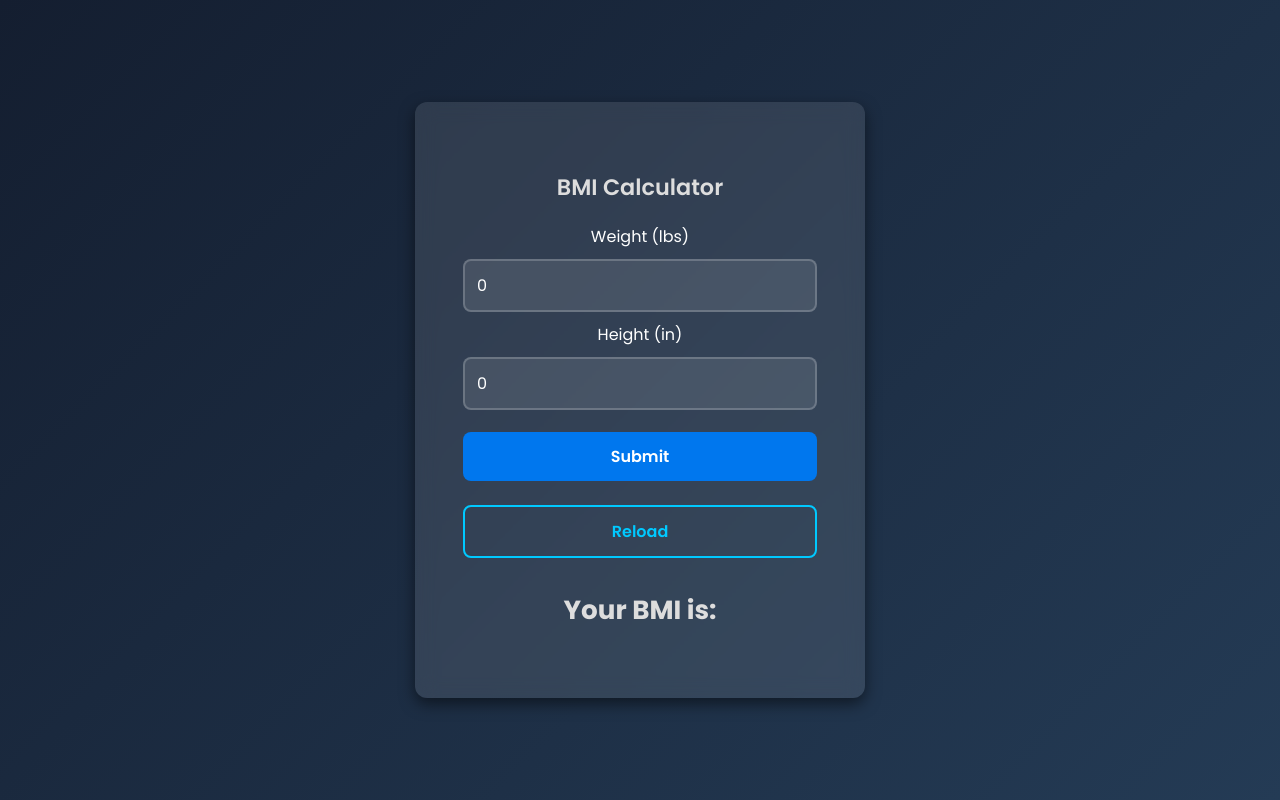
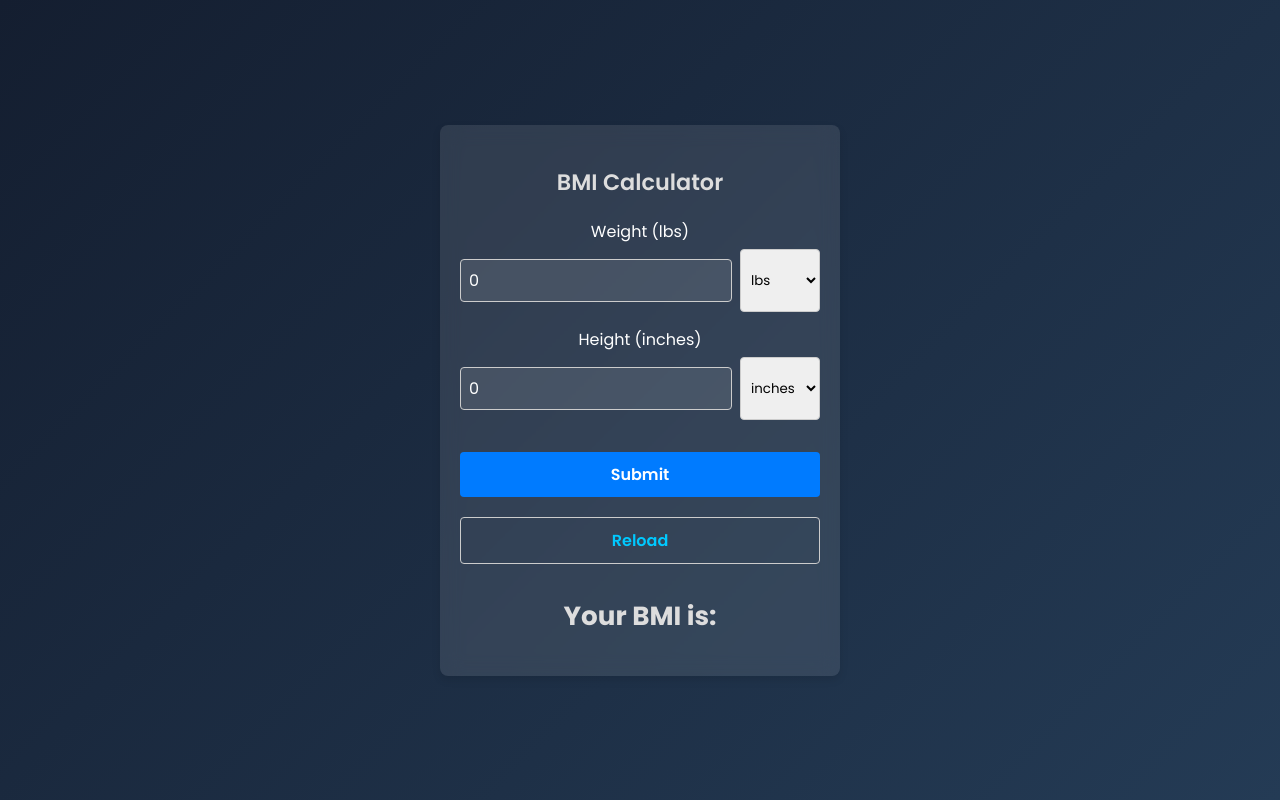
Before and after one commit to iiitl/bmi_calculator, a React (Create React App) app: page / in a window 1280 px wide. Built offline with nearby package versions, Linux system fonts and the light colour scheme.

Commit message:
Accept User Input In any Unit

```diff
--- a/src/App.js
+++ b/src/App.js
@@ -1,67 +1,107 @@
 import './App.css';
-import './index.css'
-import React, {useState} from 'react'
+import './index.css';
+import React, { useState } from 'react';
 
 function App() {
-  // state
-  const [weight, setWeight] = useState(0)
-  const [height, setHeight] = useState(0)
-  const [bmi, setBmi] = useState('')
-  const [message, setMessage] = useState('')
+  const [weight, setWeight] = useState(0);
+  const [height, setHeight] = useState(0);
+  const [bmi, setBmi] = useState('');
+  const [message, setMessage] = useState('');
+  const [weightUnit, setWeightUnit] = useState('lbs');
+  const [heightUnit, setHeightUnit] = useState('inches');
 
   let calcBmi = (event) => {
-    event.preventDefault()
-    console.log(event);
+    event.preventDefault();
 
     if (weight === 0 || height === 0) {
-      alert('Please enter a valid weight and height')
+      alert('Please enter a valid weight and height');
+      return;
+    }
+
+    let calculatedWeight = weight;
+    let calculatedHeight = height;
+
+    if (weightUnit === 'kg') {
+      calculatedWeight = weight * 2.20462;
+    }
+
+    if (heightUnit === 'cm') {
+      calculatedHeight = height * 0.393701;
+    } else if (heightUnit === 'metre') {
+      calculatedHeight = height * 39.3701;
+    }
+
+    let bmiValue = (calculatedWeight / (calculatedHeight * calculatedHeight)) * 703;
+    setBmi(bmiValue.toFixed(1));
+
+    if (bmiValue < 18.5) {
+      setMessage('You are underweight');
+    } else if (bmiValue >= 18.5 && bmiValue < 25) {
+      setMessage('You have healthy weight');
+    } else if (bmiValue >= 25 && bmiValue < 30) {
+      setMessage('You are overweight');
     } else {
-      let bmi = (weight / (height * height) * 703)
-      setBmi(bmi.toFixed(1))
-
-
-        if (bmi < 18.5) {
-          setMessage('You are underweight')
-        }  else if (bmi >= 18.5 && bmi < 25) {
-          setMessage('You have healthy weight')
-        } else if (bmi>=25 && bmi <30) {
-          setMessage('You are overweight')
-        }else{
-          setMessage('You are obese')
-        }
-
+      setMessage('You are obese');
     }
-  }
+  };
 
   let reload = () => {
-    window.location.reload()
-  }
-
+    window.location.reload();
+  };
 
   return (
     <div className="app">
-    <div className='container'>
-      <h2 className='center'>BMI Calculator</h2>
+      <div className="container" style={{ maxWidth: '400px', margin: '50px auto', padding: '20px', borderRadius: '8px', boxShadow: '0 4px 8px rgba(0, 0, 0, 0.1)' }}>
+        <h2 className="center" style={{ marginBottom: '20px' }}>BMI Calculator</h2>
         <form onSubmit={calcBmi}>
-          <div>
-            <label>Weight (lbs)</label>
-            <input type="text" placeholder='Enter Weight in lbs' value={weight} onChange={(e) => setWeight(e.target.value)} />
+          <div style={{ marginBottom: '15px' }}>
+            <label style={{ display: 'block', marginBottom: '5px' }}>Weight ({weightUnit})</label>
+            <div style={{ display: 'flex' }}>
+              <input
+                type="number"
+                placeholder={`Enter Weight in ${weightUnit}`}
+                value={weight}
+                onChange={(e) => setWeight(parseFloat(e.target.value))}
+                style={{ flex: 1, padding: '8px', marginRight: '8px', border: '1px solid #ccc', borderRadius: '4px' }}
+              />
+              <select value={weightUnit} onChange={(e) => setWeightUnit(e.target.value)} style={{ padding: '8px 6px', border: '1px solid #ccc', borderRadius: '4px', width: '80px' }}>
+                <option value="lbs">lbs</option>
+                <option value="kg">kg</option>
+              </select>
+            </div>
+          </div>
+          <div style={{ marginBottom: '20px' }}>
+            <label style={{ display: 'block', marginBottom: '5px' }}>Height ({heightUnit})</label>
+            <div style={{ display: 'flex' }}>
+              <input
+                type="number"
+                placeholder={`Enter height in ${heightUnit}`}
+                value={height}
+                onChange={(event) => setHeight(parseFloat(event.target.value))}
+                style={{ flex: 1, padding: '8px', marginRight: '8px', border: '1px solid #ccc', borderRadius: '4px' }}
+              />
+              <select value={heightUnit} onChange={(e) => setHeightUnit(e.target.value)} style={{ padding: '8px 6px', border: '1px solid #ccc', borderRadius: '4px', width: '80px' }}>
+                <option value="inches">inches</option>
+                <option value="cm">cm</option>
+                <option value="metre">metre</option>
+              </select>
+            </div>
           </div>
           <div>
-            <label>Height (in)</label>
-            <input type="text" placeholder='Enter height in inches' value={height} onChange={(event) => setHeight(event.target.value)} />
+            <button className="btn" type="submit" style={{ width: '100%', padding: '10px', backgroundColor: '#007bff', color: 'white', border: 'none', borderRadius: '4px', cursor: 'pointer', marginBottom: '8px' }}>
+              Submit
+            </button>
+            <button className="btn btn-outline" onClick={reload} type="button" style={{ width: '100%', padding: '10px', border: '1px solid #ccc', borderRadius: '4px', cursor: 'pointer' }}>
+              Reload
+            </button>
           </div>
-          <div>
-            <button className='btn' type='submit'>Submit</button>
-            <button className='btn btn-outline' onClick={reload} type='submit'>Reload</button>
+          <div className="center" style={{ marginTop: '20px' }}>
+            <h3>Your BMI is: {bmi}</h3>
+            <p>{message}</p>
           </div>
         </form>
-        <div className='center'>
-          <h3>Your BMI is: {bmi}</h3>
-          <p>{message}</p>
-        </div>
+      </div>
     </div>
-  </div>
   );
 }
 
```
